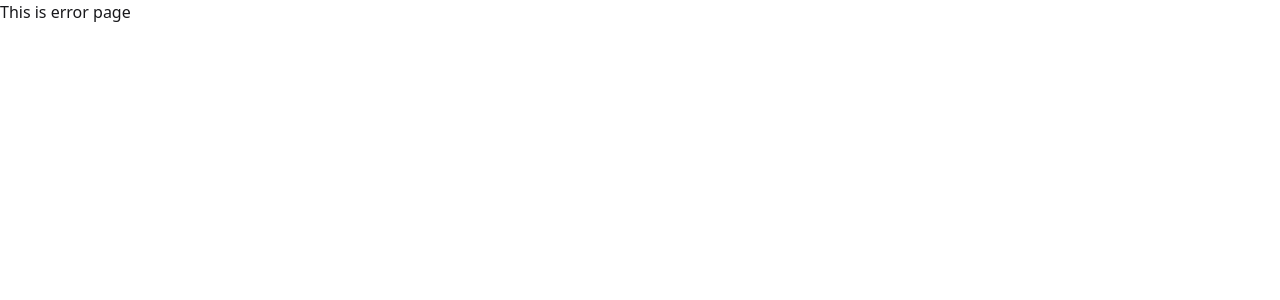
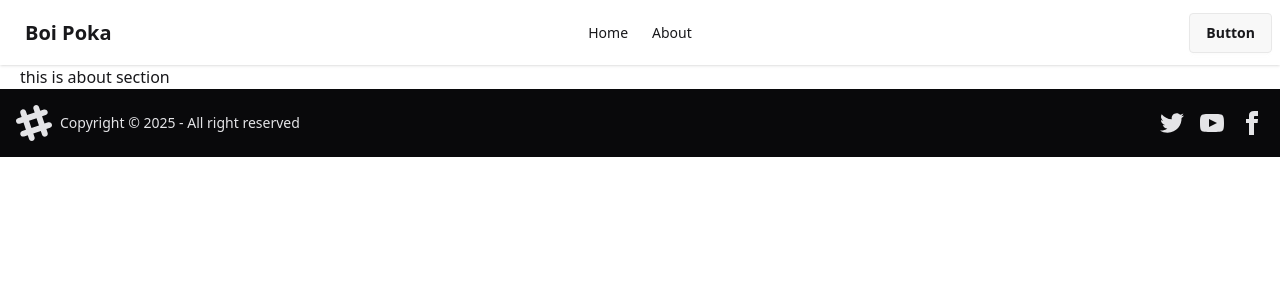
Before and after one commit to mdraisul1/book-website, a React (Vite) app: page /about in a window 1280 px wide. Before the commit this address had no page. Shown: the top 300 px of the page. Built offline with nearby package versions, Linux system fonts and the light colour scheme.

Commit message:
Added about us section and all content

```diff
--- a/src/Components/Header/Navbar.jsx
+++ b/src/Components/Header/Navbar.jsx
@@ -1,4 +1,5 @@
 import React from 'react'
+import { NavLink } from 'react-router';
 
 const Navbar = () => {
 
@@ -28,10 +29,10 @@ const Navbar = () => {
             className="menu menu-sm dropdown-content bg-base-100 rounded-box z-1 mt-3 w-52 p-2 shadow"
           >
             <li>
-              <a>Home</a>
+              <NavLink to={'/'}>Home</NavLink>
             </li>
             <li>
-              <a>About</a>
+              <NavLink to={'/about'}>About</NavLink>
             </li>
           </ul>
         </div>
@@ -40,10 +41,10 @@ const Navbar = () => {
       <div className="navbar-center hidden lg:flex">
         <ul className="menu menu-horizontal px-1">
           <li>
-            <a>Home</a>
+            <NavLink to={'/'}>Home</NavLink>
           </li>
           <li>
-            <a>About</a>
+            <NavLink to={'/about'}>About</NavLink>
           </li>
         </ul>
       </div>
--- a/src/Routes/Routes.jsx
+++ b/src/Routes/Routes.jsx
@@ -3,6 +3,7 @@ import { createBrowserRouter } from "react-router";
 import Root from "../pages/Root/Root";
 import ErrorPage from "../pages/Error/ErrorPage";
 import Home from "../pages/Home/Home";
+import About from "../pages/About/About";
 
 export const router = createBrowserRouter([
   {
@@ -11,10 +12,14 @@ export const router = createBrowserRouter([
     errorElement: <ErrorPage></ErrorPage>,
     children: [
         {
-            index: true,
-            loader: () => fetch('/booksData.json'),
-            path: "/",
-            Component: Home,
+          index: true,
+          loader: () => fetch('/booksData.json'),
+          path: "/",
+          Component: Home,
+        },
+        {
+          path: "/about",
+          Component: About
         }
     ]
   },
--- /dev/null
+++ b/src/pages/About/About.jsx
@@ -0,0 +1,11 @@
+import React from 'react'
+
+const About = () => {
+  return (
+    <div>
+      <h1>this is about section</h1>
+    </div>
+  )
+}
+
+export default About
--- a/src/pages/Book/Book.jsx
+++ b/src/pages/Book/Book.jsx
@@ -1,31 +1,25 @@
 import React from 'react'
 
 const Book = ({ singleBook }) => {
+  console.log(singleBook);
 
-  const { author, image, bookName } = singleBook;
+  const { author, image, bookName,tags } = singleBook;
 
   return (
     <div className="bg-white rounded-lg shadow-lg p-4 border border-gray-300">
       <div className="flex justify-center bg-gray-300 p-3 rounded-lg">
-        <img
-          src={image}
-          alt="Book Cover"
-          className="h-40 object-contain"
-        />
+        <img src={image} alt="Book Cover" className="h-40 object-contain" />
       </div>
 
       <div className="flex gap-2 mt-4">
-        <span className="bg-green-100 text-green-600 text-xs font-semibold px-2 py-1 rounded-full">
-          Young Adult
-        </span>
-        <span className="bg-green-100 text-green-600 text-xs font-semibold px-2 py-1 rounded-full">
-          Identity
-        </span>
+        {tags.map((tag,index) => (
+          <span key={index} className="bg-green-100 text-green-600 text-xs font-semibold px-2 py-1 rounded-full">
+            {tag}
+          </span>
+        ))}
       </div>
 
-      <h2 className="mt-3 text-lg font-semibold text-gray-800">
-        {bookName}
-      </h2>
+      <h2 className="mt-3 text-lg font-semibold text-gray-800">{bookName}</h2>
 
       <p className="text-gray-500 text-sm mt-1">By : {author}</p>
 
```
